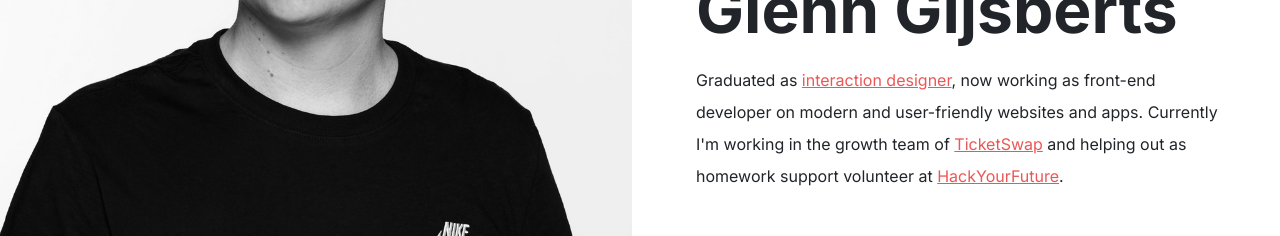
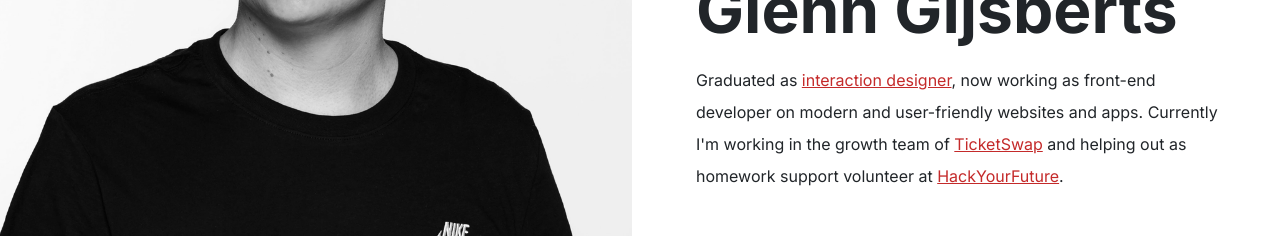
Before and after one commit to glenngijsberts/portfolio-next, a Next.js app: page / in a window 1280 px wide. Shown: the part 319-555 px from the top of the page. Built offline with nearby package versions, Linux system fonts and the light colour scheme.

Commit message:
Make adjustment to brand color to improve a11y

```diff
--- a/styles/variables.css
+++ b/styles/variables.css
@@ -1,5 +1,5 @@
 :root {
-  --brand: #eb5757;
+  --brand: #c42a2a;
   --background: #fff;
   --foreground: #212529;
 
```
